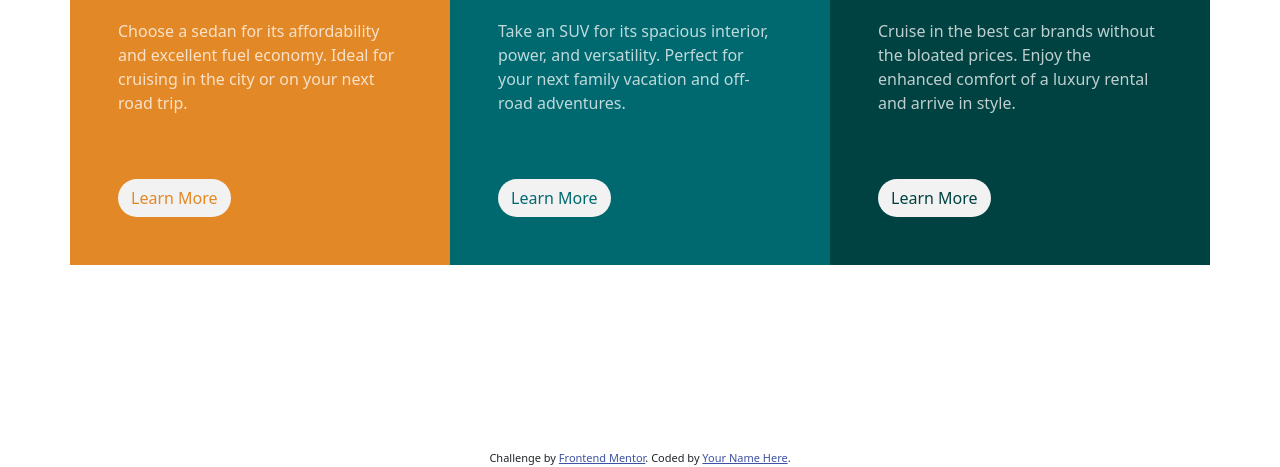
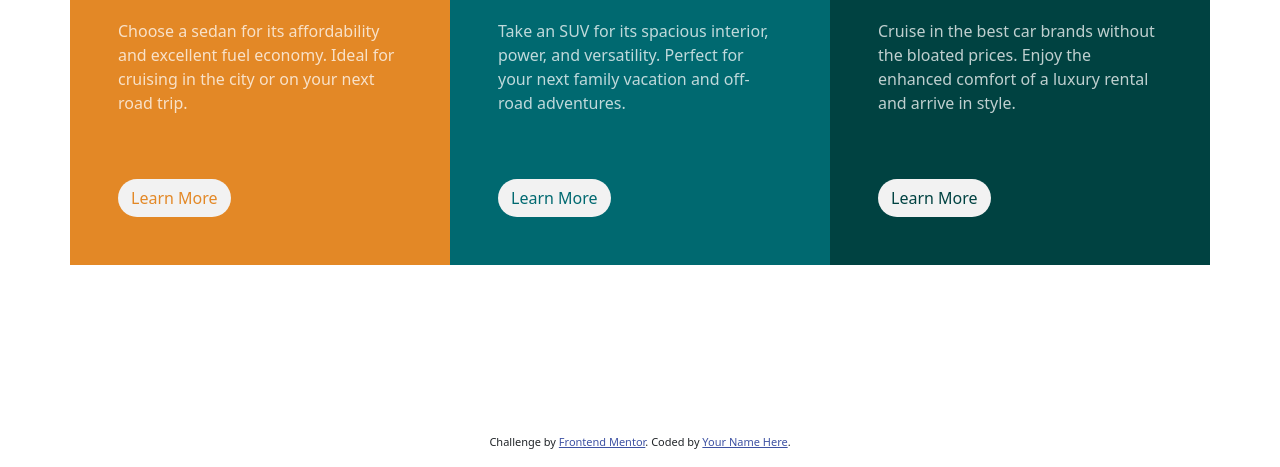
Before and after one commit to ceize123/FMpractice5_3-column_preview_Bootstrap, a plain HTML site: page index.html in a window 1280 px wide. Shown: the part 350-817 px from the top of the page. Drawn offline with nearby package versions, Linux system fonts and the light colour scheme.

Commit message:
second commit

```diff
--- a/index.html
+++ b/index.html
@@ -11,7 +11,13 @@
 
   <!-- Feel free to remove these styles or customise in your own stylesheet 👍 -->
   <style>
-    .attribution { font-size: 11px; text-align: center; }
+    .attribution {
+		font-size: 11px; text-align: center;
+		position: absolute;
+		bottom: 0;
+		left: 0;
+		right: 0;
+	}
     .attribution a { color: hsl(228, 45%, 44%); }
 
 	@media (max-width: 768px) {
@@ -20,13 +26,9 @@
 		}
 	}
 
-	h1 {
-		color: hsl(0, 0%, 95%);
-	}
+	h1 { color: hsl(0, 0%, 95%); }
 
-	p {
-		color: hsla(0, 0%, 100%, 0.75);
-	}
+	p { color: hsla(0, 0%, 100%, 0.75); }
 
 	.btn {
 		background-color: hsl(0, 0%, 95%);
@@ -35,7 +37,7 @@
   </style>
 </head>
 <body>
-	<div class="container" >
+	<div class="container vh-100" >
 		<div class="row row-cols-1 row-cols-md-3 vh-100 align-items-center">
 			<div class="col p-5" style="background-color: hsl(31, 77%, 52%)">
 				<img src="images/icon-sedans.svg" class="mb-4" alt="">
```
